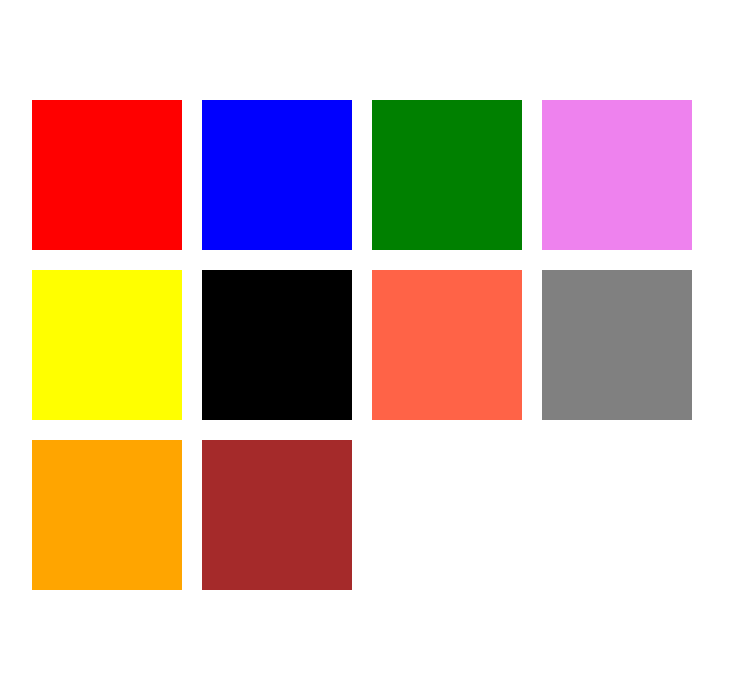
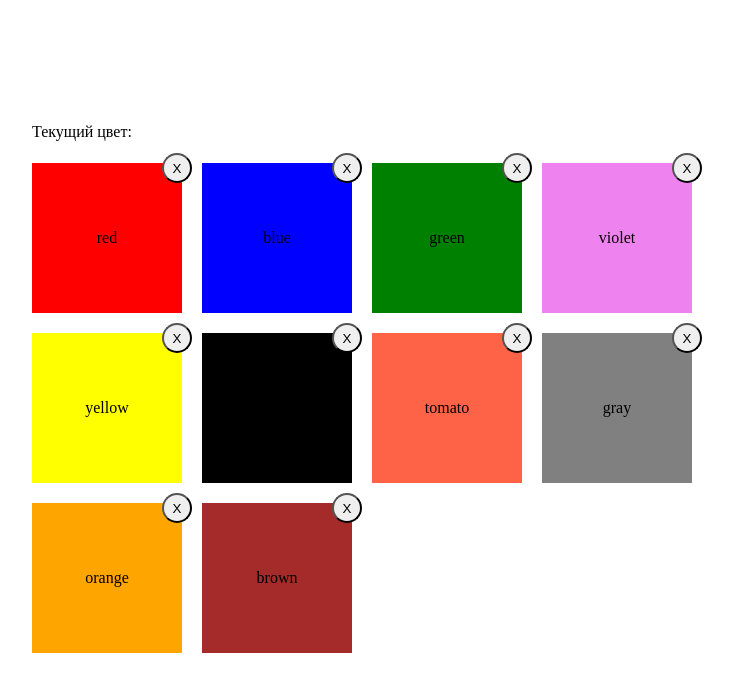
Before and after one commit to htmlacademy-javascript/2389503-kekstagram-2, a website: page cubes.html in a window 1280 px wide. Shown: the whole page, without its empty margins (274-1007 px from the left). Drawn offline with Linux system fonts and the light colour scheme.

```diff
--- a/cubes.html
+++ b/cubes.html
@@ -21,15 +21,35 @@
     }
 
     .cube {
+      display: flex;
+      justify-content: center;
+      align-items: center;
+      position: relative;
       width: 150px;
       height: 150px;
       background-color: red;
+    }
+
+    .delete-button {
+      position: absolute;
+      top: -10px;
+      right: -10px;
+      border-radius: 50%;
+      width: 30px;
+      height: 30px;
+    }
+
+    .current-color {
+      font-size: 40px;
     }
   </style>
 </head>
 
 <body>
   <div class="container">
+    <p>Текущий цвет:
+      <span class="current-color"></span>
+    </p>
     <ul class="list">
       <!-- <li class="cube" style="background-color: green;"></li> -->
 
@@ -40,20 +60,46 @@
     const list = document.querySelector('.list')
     const colors = ['red', 'blue', 'green', 'violet', 'yellow', 'black', 'tomato', 'gray', 'orange', 'brown'];
     const body = document.body;
+    const currentColorBox = document.querySelector('.current-color');
+
     colors.forEach((color) => {
       const li = document.createElement('li');
       li.classList.add('cube');
       li.style.backgroundColor = color;
       li.dataset.color = color;
+
+      const removeBtn = document.createElement('button');
+      removeBtn.classList.add('delete-button');
+      removeBtn.textContent = 'X';
+      li.append(removeBtn);
       list.append(li);
+
+      const cubeText = document.createElement('span');
+      cubeText.classList.add('cube-text');
+      cubeText.textContent = color;
+      li.append(cubeText);
+
+      cubeText.addEventListener('click', (evt) => {
+        evt.stopPropagation();
+        currentColorBox.textContent = color;
+      })
+
+      li.addEventListener('click', () => {
+        body.style.backgroundColor = color;
+      });
+
+      removeBtn.addEventListener('click', (evt) => {
+        evt.stopPropagation();
+        li.remove();
+      })
     });
 
-    list.addEventListener('click', (evt) => {
-      if (evt.target.classList.contains('cube')) {
-        const color = evt.target.dataset.color;
-        body.style.backgroundColor = color;
-      }
-    })
+    // list.addEventListener('click', (evt) => {
+    //   if (evt.target.classList.contains('cube')) {
+    //     const color = evt.target.dataset.color;
+    //     body.style.backgroundColor = color;
+    //   }
+    // })
   </script>
 </body>
 
--- a/js/util.js
+++ b/js/util.js
@@ -1,7 +1,5 @@
-const getRandomPositiveInteger = (min, max) => {
+export const getRandomPositiveInteger = (min, max) => {
   const lower = Math.ceil(Math.min(Math.abs(min), Math.abs(max)));
   const upper = Math.floor(Math.max(Math.abs(min), Math.abs(max)));
   return Math.floor(Math.random() * (upper - lower + 1) + lower);
 };
-
-export { getRandomPositiveInteger };
```
Also changed, not shown: js/render.js (+6 -3 lines), js/modal.js (added).
